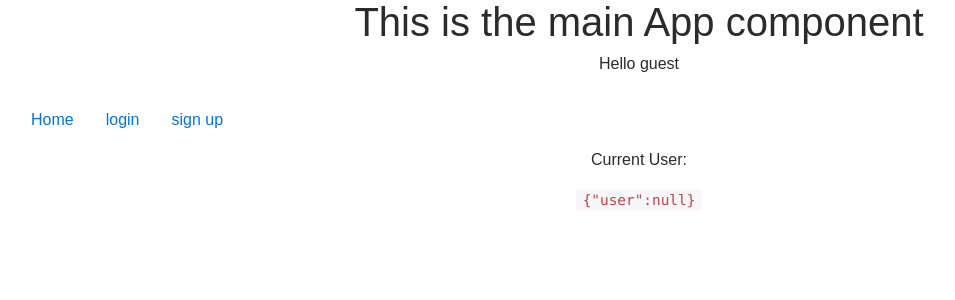
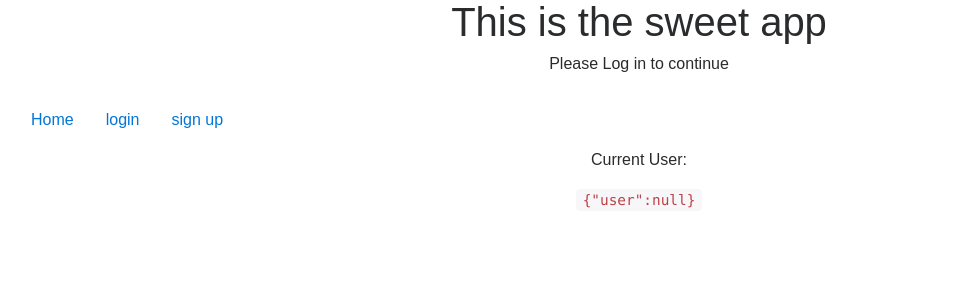
Before and after one commit to finne132/reactionTime, a React (Create React App) app: page / in a window 1280 px wide. Shown: the top 300 px of the page, without its empty margins (1-956 px from the left). Built offline with nearby package versions, Linux system fonts and the light colour scheme; no server answers.

Commit message:
clarifying language on dom

```diff
--- a/package.json
+++ b/package.json
@@ -19,7 +19,8 @@
 		"passport-local": "^1.0.0",
 		"react": "^15.5.4",
 		"react-dom": "^15.5.4",
-		"react-router-dom": "^4.1.2"
+		"react-router-dom": "^4.1.2",
+		"react-websocket": "^2.0.0"
 	},
 	"devDependencies": {
 		"concurrently": "^3.5.0",
--- a/src/App.jsx
+++ b/src/App.jsx
@@ -113,22 +113,14 @@ class App extends Component {
 	render() {
 		return (
 			<div className="App">
-				<h1>This is the main App component</h1>
+				<h1>This is the sweet app</h1>
 				<Header user={this.state.user} />
 				{/* LINKS to our different 'pages' */}
 				<DisplayLinks _logout={this._logout} loggedIn={this.state.loggedIn} />
 				{/*  ROUTES */}
 				{/* <Route exact path="/" component={Home} /> */}
 				<Route exact path="/" render={() => <Home user={this.state.user} />} />
-				<Route
-					exact
-					path="/login"
-					render={() =>
-						<LoginForm
-							_login={this._login}
-							_googleSignin={this._googleSignin}
-						/>}
-				/>
+				<Route exact path="/login" render={() => <LoginForm _login={this._login} _googleSignin={this._googleSignin}/>}/>
 				<Route exact path="/signup" component={SignupForm} />
 				{/* <LoginForm _login={this._login} /> */}
 			</div>
--- a/src/components/Header.jsx
+++ b/src/components/Header.jsx
@@ -4,17 +4,17 @@ import React from 'react'
 const Header = props => {
 	let Greeting
 	if (props.user === null) {
-		Greeting = <p>Hello guest</p>
+		Greeting = <p>Please Log in to continue</p>
 	} else if (props.user.firstName) {
 		Greeting = (
 			<p>
-				Welcome back, <strong>{props.user.firstName}</strong>
+				You are logged in as <strong>{props.user.firstName}</strong>
 			</p>
 		)
 	} else if (props.user.local.username) {
 		Greeting = (
 			<p>
-				Welcome back, <strong>{props.user.local.username} </strong>
+				You are logged in as <strong>{props.user.local.username} </strong>
 			</p>
 		)
 	}
```
Also changed, not shown: 1 other file (tests, documents, lock files or other folders).
